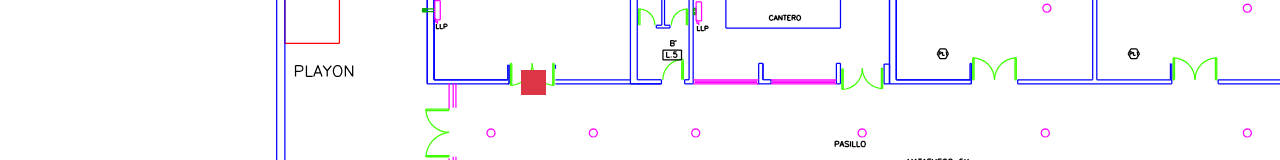
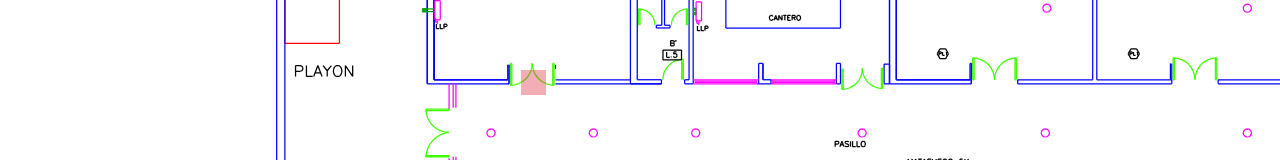
Before and after one commit to mauroturner/pan-and-zoom, a website: page index.html in a window 1280 px wide. Shown: the part 1425-1585 px from the top of the page. Drawn offline with nearby package versions, Linux system fonts and the light colour scheme; some packages are replaced by stand-ins of ours; a script that the page names is missing.

Commit message:
traslucido

```diff
--- a/index.html
+++ b/index.html
@@ -78,7 +78,7 @@
             <img class="plano" src="./src/planos/ventilacion_kospi.svg" alt="Plano interactivo" id="ventilacion" usemap="#ventilacion">
             <img class="plano" src="./src/planos/gas_kospi.svg" alt="Plano interactivo" id="gas" usemap="#gas">
             <img class="plano" src="./src/planos/texto_kospi.svg" alt="Plano interactivo" id="texto" usemap="#texto">
-            <div class="bg-danger" style="position: absolute; width: 25px; height: 25px; top: 1180px; left: 438px;" id="veredasArea"></div>
+            <div class="bg-danger" style="opacity: .4; position: absolute; width: 25px; height: 25px; top: 1180px; left: 438px;" id="veredasArea"></div>
         </div>
     </div>
 
```
